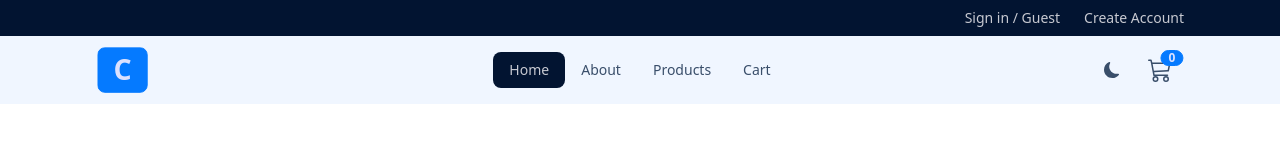
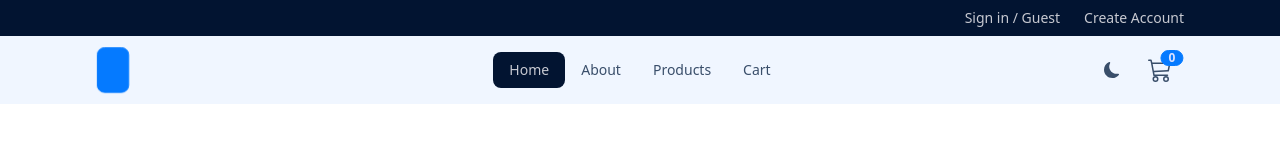
Before and after one commit to Ishika17/Comfy-Store, a React (Vite) app: page / in a window 1280 px wide. Shown: the top 160 px of the page. Built offline with nearby package versions, Linux system fonts and the light colour scheme; no server answers.

Commit message:
Update Navbar.jsx

```diff
--- a/src/components/Navbar.jsx
+++ b/src/components/Navbar.jsx
@@ -19,14 +19,14 @@ const Navbar = () => {
     <nav className='bg-base-200'>
       <div className='navbar align-element'>
         <div className='navbar-start'>
-          {/* TITLE */}
+
           <NavLink
             to='/'
             className='hidden lg:flex btn btn-primary text-3xl items-center'
           >
-            C
+
           </NavLink>
-          {/* DROPDOWN */}
+
           <div className='dropdown'>
             <label tabIndex={0} className='btn btn-ghost lg:hidden'>
               <FaBarsStaggered className='h-6 w-6' />
@@ -45,15 +45,15 @@ const Navbar = () => {
           </ul>
         </div>
         <div className='navbar-end'>
-          {/* THEME SETUP */}
+
           <label className='swap swap-rotate'>
             <input type='checkbox' onChange={handleTheme} />
-            {/* sun icon*/}
+
             <BsSunFill className='swap-on h-4 w-4' />
-            {/* moon icon*/}
+
             <BsMoonFill className='swap-off h-4 w-4' />
           </label>
-          {/* CART LINK */}
+
           <NavLink to='/cart' className='btn btn-ghost btn-circle btn-md ml-4'>
             <div className='indicator'>
               <BsCart3 className='h-6 w-6' />
```
